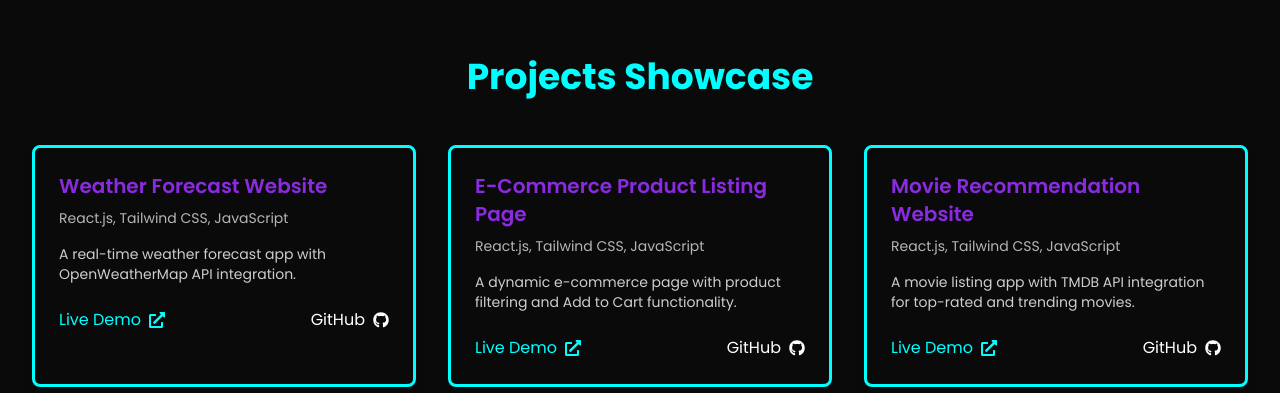
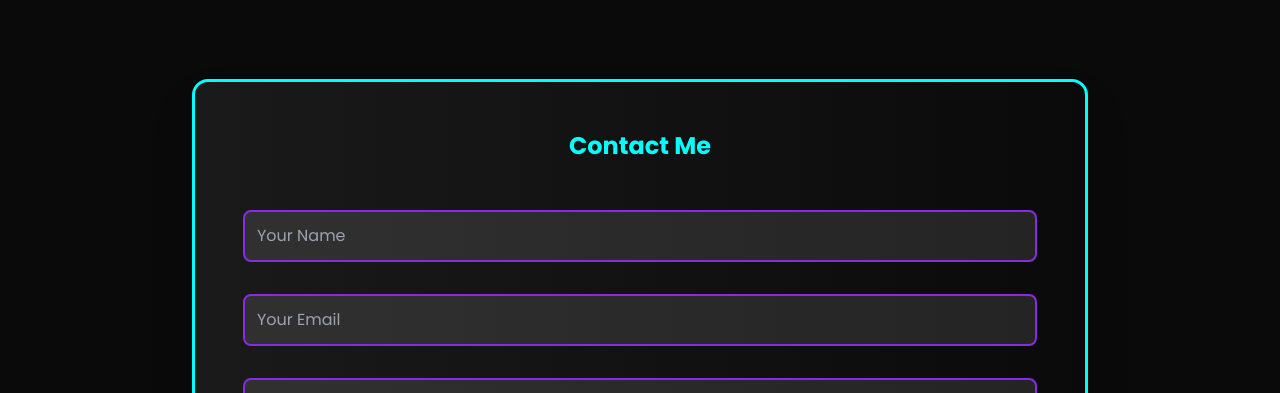
Before and after one commit to levi2104/my-portfolio, a React (Vite) app: page / in a window 1280 px wide. Shown: the part 2407-2800 px from the top of the page. Built offline with nearby package versions, Linux system fonts and the light colour scheme; a web font is replaced by a local one.

Commit message:
Update ContactUs.jsx

```diff
--- a/src/Pages/ContactUs.jsx
+++ b/src/Pages/ContactUs.jsx
@@ -1,95 +1,117 @@
+// template id: template_sws73ym
+// service id: service_w9olcrb
+// public key: Ok0-_i2GZGYr6_3re
+
 import { motion } from "framer-motion";
-import { FaExternalLinkAlt, FaGithub } from "react-icons/fa";
+import { useRef } from "react";
+import { FaGithub, FaLinkedin, FaEnvelope } from "react-icons/fa";
+import { FaPhone } from "react-icons/fa6";
+import emailjs from "@emailjs/browser";
 
-const projects = [
-  {
-    title: "Weather Forecast Website",
-    techStack: "React.js, Tailwind CSS, JavaScript",
-    liveLink: "#",
-    githubLink: "#",
-    description:
-      "A real-time weather forecast app with OpenWeatherMap API integration.",
-  },
-  {
-    title: "E-Commerce Product Listing Page",
-    techStack: "React.js, Tailwind CSS, JavaScript",
-    liveLink: "#",
-    githubLink: "#",
-    description:
-      "A dynamic e-commerce page with product filtering and Add to Cart functionality.",
-  },
-  {
-    title: "Movie Recommendation Website",
-    techStack: "React.js, Tailwind CSS, JavaScript",
-    liveLink: "#",
-    githubLink: "#",
-    description:
-      "A movie listing app with TMDB API integration for top-rated and trending movies.",
-  },
-];
+const ContactMe = () => {
+  const formRef = useRef(null);
 
-const ProjectsShowcase = () => {
+  const sendEmail = (e) => {
+    e.preventDefault();
+
+    emailjs
+      .sendForm(
+        "service_w9olcrb",
+        "template_sws73ym",
+        formRef.current,
+        "Ok0-_i2GZGYr6_3re"
+      )
+      .then(() => {
+        alert("Message Sent Successfully!");
+      })
+      .catch((error) => {
+        alert("Failed to Send Message: " + error.text);
+      });
+
+    e.target.reset();
+  };
+
   return (
-    <section className="min-h-screen bg-darkBg text-white px-8 py-16 relative">
-      {/* Resume Ribbon */}
-      <a
-        href="/Aryan_resume_ATS.pdf"
+    <section
+      id="contact"
+      className="relative flex justify-center items-center min-h-screen bg-darkBg text-whiteText px-8 py-16"
+    >
+      <motion.div
+        initial={{ opacity: 0, y: 50 }}
+        whileInView={{ opacity: 1, y: 0 }}
+        transition={{ duration: 1 }}
+        viewport={{ once: false }}
+        className="relative bg-gradient-to-r from-[#1a1a1a] to-[#0a0a0a] backdrop-blur-md shadow-2xl rounded-2xl p-12 w-full max-w-4xl border-[3px] border-neonBlue"
+      >
+        <h3 className="text-2xl font-bold text-neonBlue text-center">Contact Me</h3>
+        <form
+          ref={formRef}
+          onSubmit={sendEmail}
+          className="mt-12 flex flex-col gap-8"
+        >
+          <input
+            type="text"
+            name="name"
+            placeholder="Your Name"
+            required
+            className="p-3 rounded-lg bg-white/10 text-white outline-none border-2 border-neonPurple"
+          />
+          <input
+            type="email"
+            name="email"
+            placeholder="Your Email"
+            required
+            className="p-3 rounded-lg bg-white/10 text-white outline-none border-2 border-neonPurple"
+          />
+          <textarea
+            name="message"
+            placeholder="Your Message"
+            rows={4}
+            required
+            className="p-3 rounded-lg bg-white/10 text-white outline-none border-2 border-neonPurple"
+          />
+          <motion.button
+            type="submit"
+            className="p-3 bg-transparent text-neonBlue border-[3px] border-neonBlue font-semibold rounded-lg"
+            whileHover={{ scale: 1.03 }}
+            transition={{ duration: 0.5, ease: "easeOut" }}
+          >
+            Send Message
+          </motion.button>
+        </form>
+
+        <div className="flex justify-center gap-8 mt-8">
+          <motion.a
+            href="https://www.linkedin.com/in/aryan-tanna"
             target="_blank"
             rel="noopener noreferrer"
-        className="fixed bottom-5 right-5 md:bottom-10 md:right-10 z-50 [@media_(min-width:100px)]:text-neonBlue border-[3px] border-neonBlue bg-darkBg px-4 py-2 rounded-full shadow-lg hover: transition"
+            whileHover={{ scale: 1.2 }}
           >
-        Resume 📄
-      </a>
-
-      <motion.h2
-        className="text-center text-4xl font-bold text-neonBlue mb-12"
-        initial={{ opacity: 0, y: -50 }}
-        whileInView={{ opacity: 1, y: 0 }}
-        transition={{ duration: 0.6, ease: "easeOut" }}
-        viewport={{ once: true }}
-      >
-        Projects Showcase
-      </motion.h2>
-
-      <div className="grid grid-cols-1 md:grid-cols-2 lg:grid-cols-3 gap-8">
-        {projects.map((project, index) => (
-          <motion.div
-            key={index}
-            className="bg-darkBg p-6 rounded-lg shadow-lg border-[3px] border-neonBlue backdrop-blur-md"
-            initial={{ opacity: 0, scale: 0.8 }}
-            whileInView={{ opacity: 1, scale: 1 }}
-            transition={{ duration: 0.8, delay: index * 0.2, ease: "easeOut" }}
-            whileHover={{ scale: 1.05 }}
-            viewport={{ once: true }}
-          >
-            <h3 className="text-xl font-semibold text-neonPurple">
-              {project.title}
-            </h3>
-            <p className="text-sm text-white/70 mt-2">{project.techStack}</p>
-            <p className="text-sm text-white/80 mt-4">{project.description}</p>
-            <div className="flex justify-between mt-6">
-              <a
+            <FaLinkedin className="text-[#0077b5] text-4xl" />
+          </motion.a>
+          <motion.a
             href="https://github.com/levi2104"
             target="_blank"
             rel="noopener noreferrer"
-                className="text-neonBlue flex items-center gap-2 hover:underline"
+            whileHover={{ scale: 1.2 }}
           >
-                Live Demo <FaExternalLinkAlt />
-              </a>
-              <a
-                href="https://github.com/levi2104"
-                target="_blank"
-                rel="noopener noreferrer"
-                className="text-whiteText flex items-center gap-2 hover:underline"
+            <FaGithub className="text-gray-300 text-4xl" />
+          </motion.a>
+
+          <motion.a
+            href="mailto:aryantanna2104@gmail.com"
+            whileHover={{ scale: 1.2 }}
           >
-                GitHub <FaGithub />
-              </a>
+            <FaEnvelope className="text-red-500 text-4xl" />
+          </motion.a>
+
+          <motion.a href="tel:+919033453016" whileHover={{ scale: 1.2 }}>
+            <FaPhone className="text-green-500 text-4xl rotate-0" />
+          </motion.a>
         </div>
       </motion.div>
-        ))}
-      </div>
     </section>
   );
 };
 
-export default ProjectsShowcase;
+export default ContactMe;
```
Lines whose indentation alone changed are shown as unchanged.
